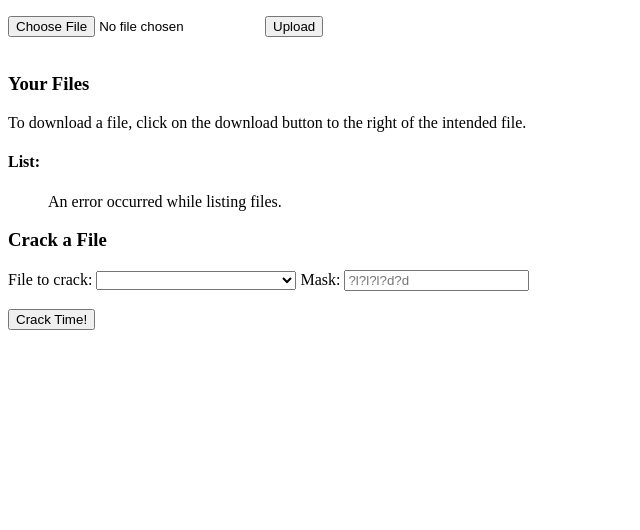
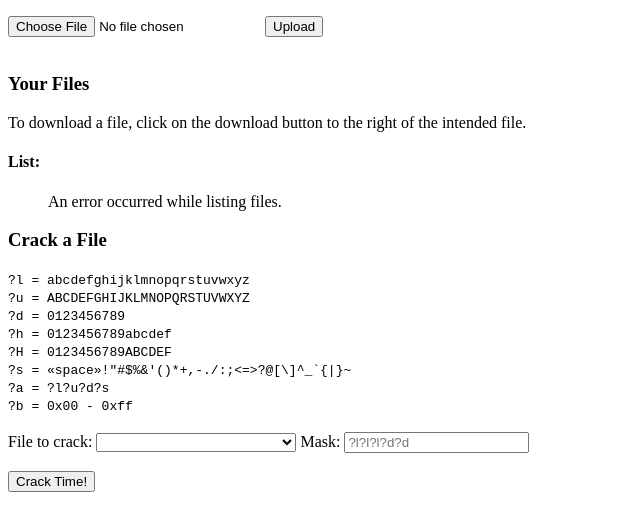
Before and after one commit to christian-bunn/crack-api, a plain HTML site: page frontend/http/cracker.html in a window 1280 px wide. Shown: the part 92-622 px from the top of the page, without its empty margins (0-640 px from the left). Drawn offline with Linux system fonts and the light colour scheme; no server answers.

```diff
--- a/backend/crack/crack.js
+++ b/backend/crack/crack.js
@@ -60,6 +60,7 @@
     });
 
     hashcat.on('close', async (code) => {
+        res.status(200);
         res.end();
         console.log(`child process exited with code ${code}`);
         if (code === 0) {
--- a/backend/crack/db.js
+++ b/backend/crack/db.js
@@ -11,6 +11,7 @@
         TableName: tableName,
         Item: {
             ...data,
+            'qut-username': 'n11092505@qut.edu.au',
             user: sub,
             file: fileName
         },
--- a/frontend/http/cracker.html
+++ b/frontend/http/cracker.html
@@ -18,14 +18,32 @@
     <p>To download a file, click on the download button to the right of the intended file.</p>
     <h4>List:</h4>
     <ul id="fileList"></ul>
-
     <h3>Crack a File</h3>
     <form id="crackForm">
+        <code>
+            ?l = abcdefghijklmnopqrstuvwxyz
+            <br>
+            ?u = ABCDEFGHIJKLMNOPQRSTUVWXYZ
+            <br>
+            ?d = 0123456789
+            <br>
+            ?h = 0123456789abcdef
+            <br>
+            ?H = 0123456789ABCDEF
+            <br>
+            ?s = «space»!"#$%&'()*+,-./:;<=>?@[\]^_`{|}~
+            <br>
+            ?a = ?l?u?d?s
+            <br>
+            ?b = 0x00 - 0xff
+            <br>
+        </code>
+        <br>
         <label for="crackFileSelect">File to crack:</label>
         <select id="crackFileSelect" name="toCrack" style="width: 200px;">
         </select>
         <label for="crackMask">Mask:</label>
-        <input type="text" id="crackMask" name="crackMask" maxlength="16" placeholder="?l?l?l?d?d">
+        <input type="text" id="crackMask" name="crackMask" placeholder="?l?l?l?d?d">
         </input>
         <br><br>
         <button type="submit">Crack Time!</button>
--- a/frontend/http/script.js
+++ b/frontend/http/script.js
@@ -212,7 +212,7 @@
               const downloadButton = document.createElement('button');
               downloadButton.textContent = 'Download';
               downloadButton.addEventListener('click', () => downloadFile(fileName));
-
+              listItem.appendChild(document.createElement('br'));
               listItem.appendChild(downloadButton);
               fileList.appendChild(listItem);
             }
```
